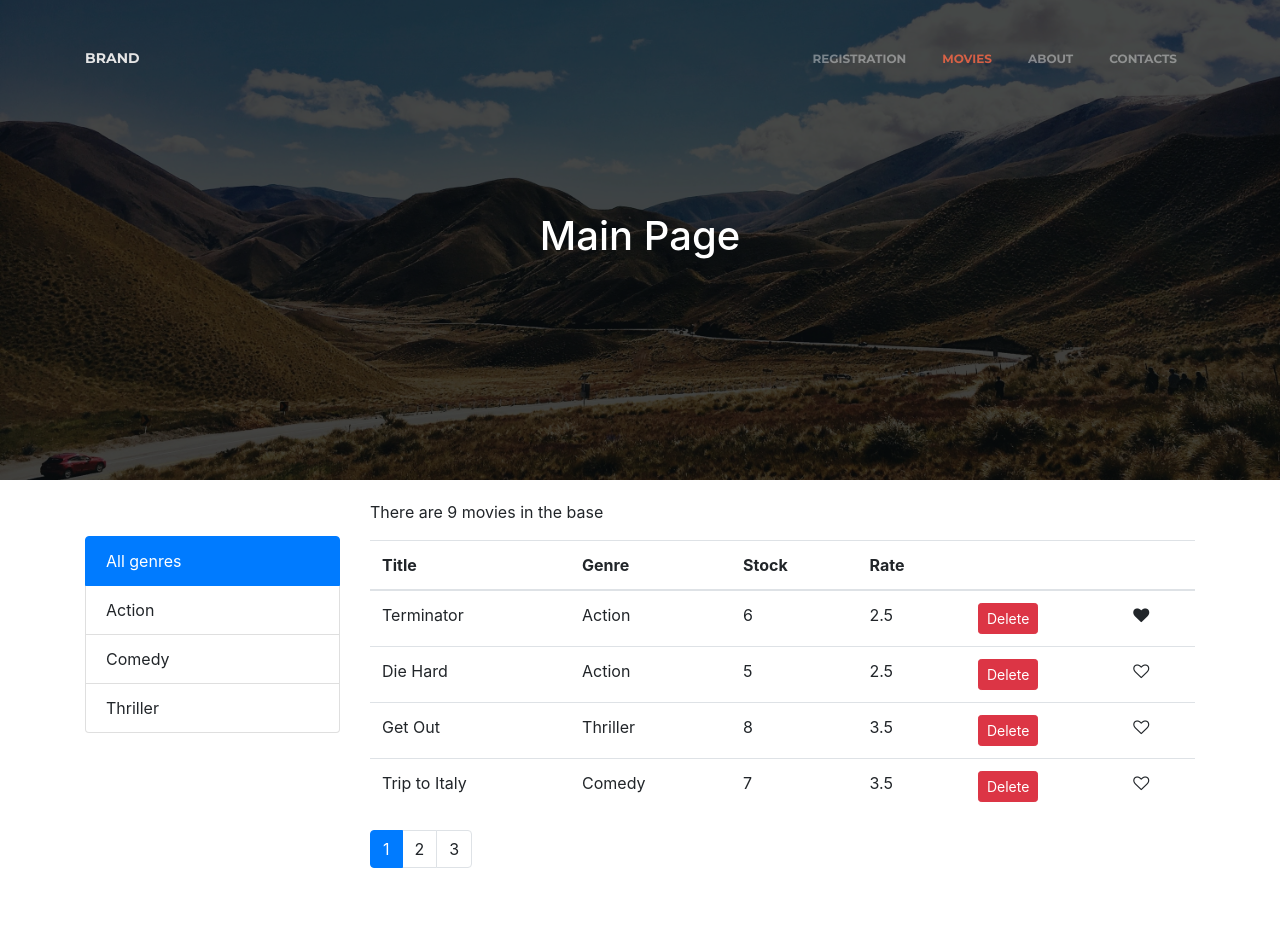
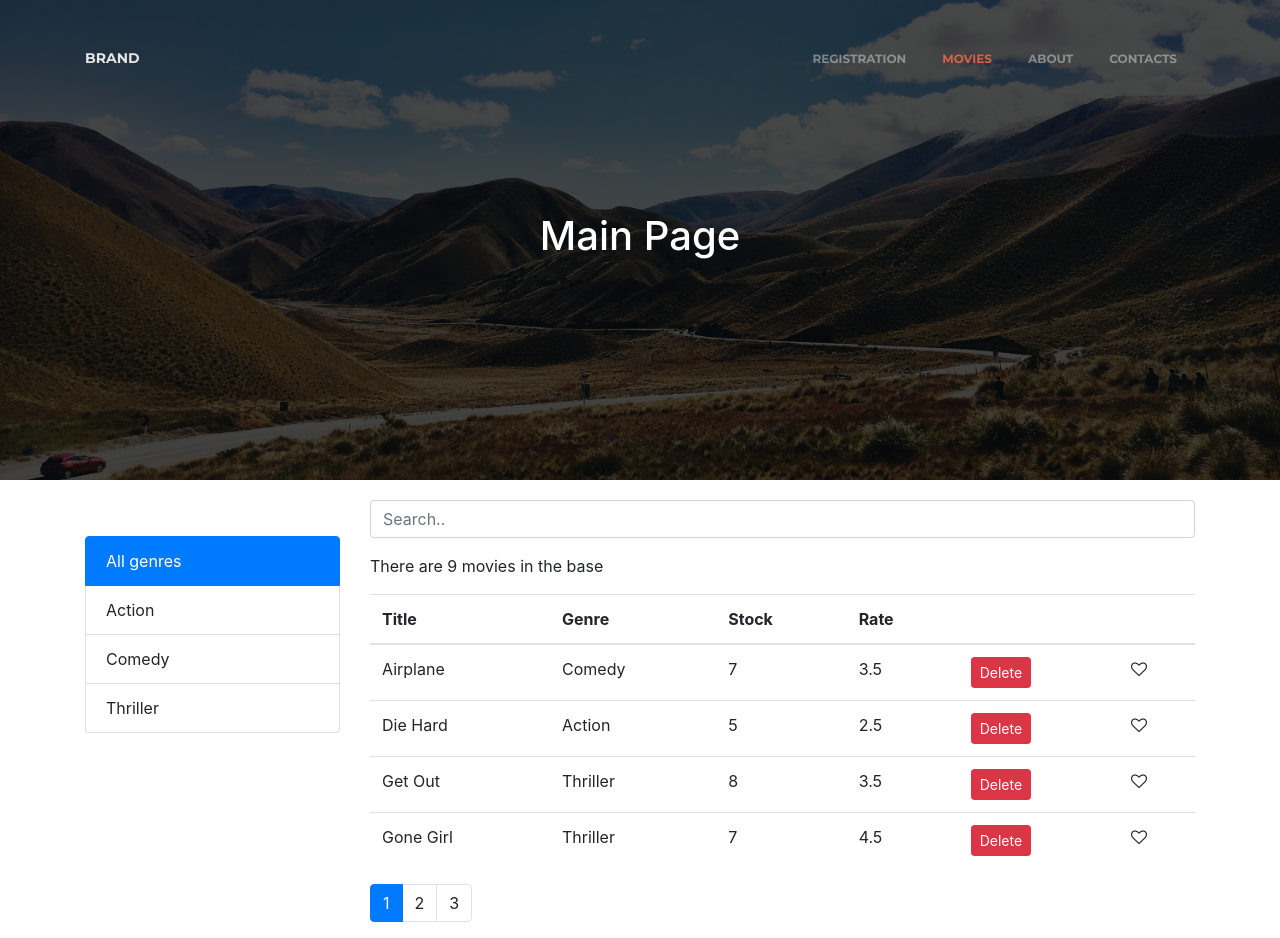
Before and after one commit to Nakturnal79/react-untitled, a React (Create React App) app: page /Movies in a window 1280 px wide. Before the commit the page ends 884 px from the top, so only its background shows below. Built offline with nearby package versions, Linux system fonts and the light colour scheme.

Commit message:
add sorting

```diff
--- a/src/movie/components/moviesTable.jsx
+++ b/src/movie/components/moviesTable.jsx
@@ -7,10 +7,21 @@ class MoviesTable extends Component {
       <table className="table">
         <thead>
           <tr>
-            <th scope="col">Title</th>
-            <th scope="col">Genre</th>
-            <th scope="col">Stock</th>
-            <th scope="col">Rate</th>
+            <th scope="col" onClick={() => this.props.onSort("title")}>
+              Title
+            </th>
+            <th scope="col" onClick={() => this.props.onSort("genre.name")}>
+              Genre
+            </th>
+            <th scope="col" onClick={() => this.props.onSort("numberInStock")}>
+              Stock
+            </th>
+            <th
+              scope="col"
+              onClick={() => this.props.onSort("dailyRentalRate")}
+            >
+              Rate
+            </th>
             <th scope="col" />
             <th scope="col" />
           </tr>
--- /dev/null
+++ b/src/movie/components/serachBar.jsx
@@ -0,0 +1,16 @@
+import React from "react";
+
+export const SearchBar = props => {
+  return (
+    <div className="form-group">
+      <input
+        onChange={e => props.onChange(e)}
+        value={props.value}
+        type="text"
+        className="form-control"
+        id="formGroupExampleInput"
+        placeholder="Search.."
+      />
+    </div>
+  );
+};
--- a/src/movie/movies.jsx
+++ b/src/movie/movies.jsx
@@ -5,6 +5,8 @@ import MoviesTable from "./components/moviesTable";
 import Pagination from "./components/pagination";
 import { Filter } from "./components/filter";
 import { paginate } from "./utils/paginate";
+import { SearchBar } from "./components/serachBar";
+import _ from "lodash";
 
 class Movies extends Component {
   state = {
@@ -12,7 +14,9 @@ class Movies extends Component {
     pageSize: 4,
     currentPage: 1,
     genre: [],
-    selectedGenre: ""
+    selectedGenre: "",
+    search: "",
+    sortColumn: { path: "title", order: "asc" }
   };
 
   componentDidMount() {
@@ -49,21 +53,38 @@ class Movies extends Component {
   handleChange = page => {
     this.setState({ currentPage: page });
   };
-
+  handleSearch = e => {
+    const search = e.currentTarget.value;
+    this.setState({ search: search, currentPage: 1 });
+  };
+  handleSort = path => {
+    const sortColumn = { ...this.state.sortColumn };
+    if (sortColumn.path === path)
+      sortColumn.order = sortColumn.order === "asc" ? "desc" : "asc";
+    else {
+      sortColumn.path = path;
+      sortColumn.order = "asc";
+    }
+    this.setState({ sortColumn });
+  };
   getPagedData = () => {
     const {
       pageSize,
       currentPage,
       movies: allMovies,
-      selectedGenre
+      selectedGenre,
+      search,
+      sortColumn
     } = this.state;
 
     const filtered =
       selectedGenre !== ""
         ? allMovies.filter(movie => selectedGenre === movie.genre._id)
-        : allMovies;
-
-    const movies = paginate(currentPage, pageSize, filtered);
+        : allMovies.filter(movie =>
+            movie.title.toLowerCase().startsWith(search.toLowerCase())
+          );
+    const sorted = _.orderBy(filtered, [sortColumn.path], [sortColumn.order]);
+    const movies = paginate(currentPage, pageSize, sorted);
 
     return { totalCount: filtered.length, data: movies };
   };
@@ -83,12 +104,14 @@ class Movies extends Component {
               selected={this.state.selectedGenre}
             />
           </div>
-          <div className="col-md-9">
-            <p style={paddingTop}>There are {count} movies in the base </p>
+          <div className="col-md-9" style={paddingTop}>
+            <SearchBar onChange={this.handleSearch} value={this.state.search} />
+            <p>There are {count} movies in the base </p>
             <MoviesTable
               movies={movies}
               onLike={this.handleLike}
               onDelete={this.handleDelete}
+              onSort={this.handleSort}
             />
             <Pagination
               count={totalCount}
--- a/src/movie/utils/paginate.js
+++ b/src/movie/utils/paginate.js
@@ -1,4 +1,4 @@
 export function paginate(currentPage,pageSize,movies) {
     const start = (currentPage -1 ) * pageSize ;
-    return  movies.slice(start,start + 4);
+    return  movies.slice(start,start + pageSize);
 }
```
